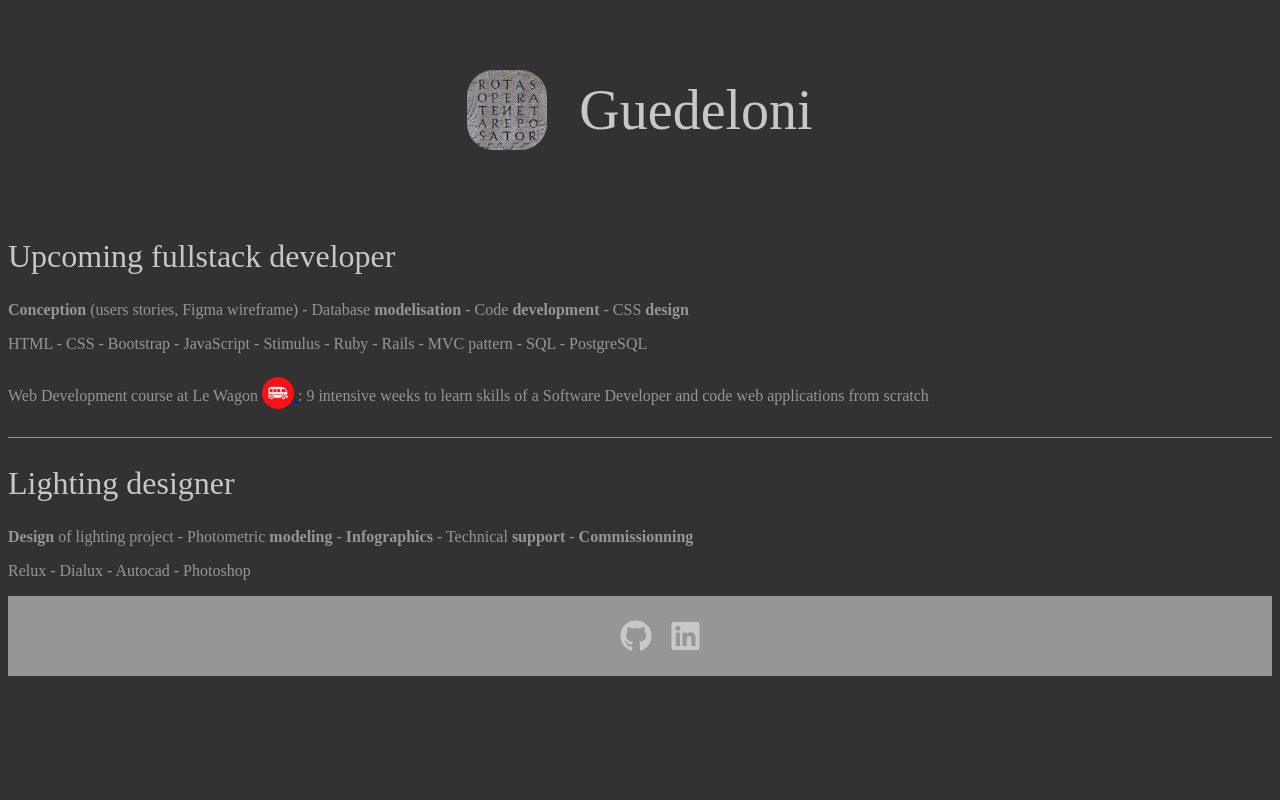
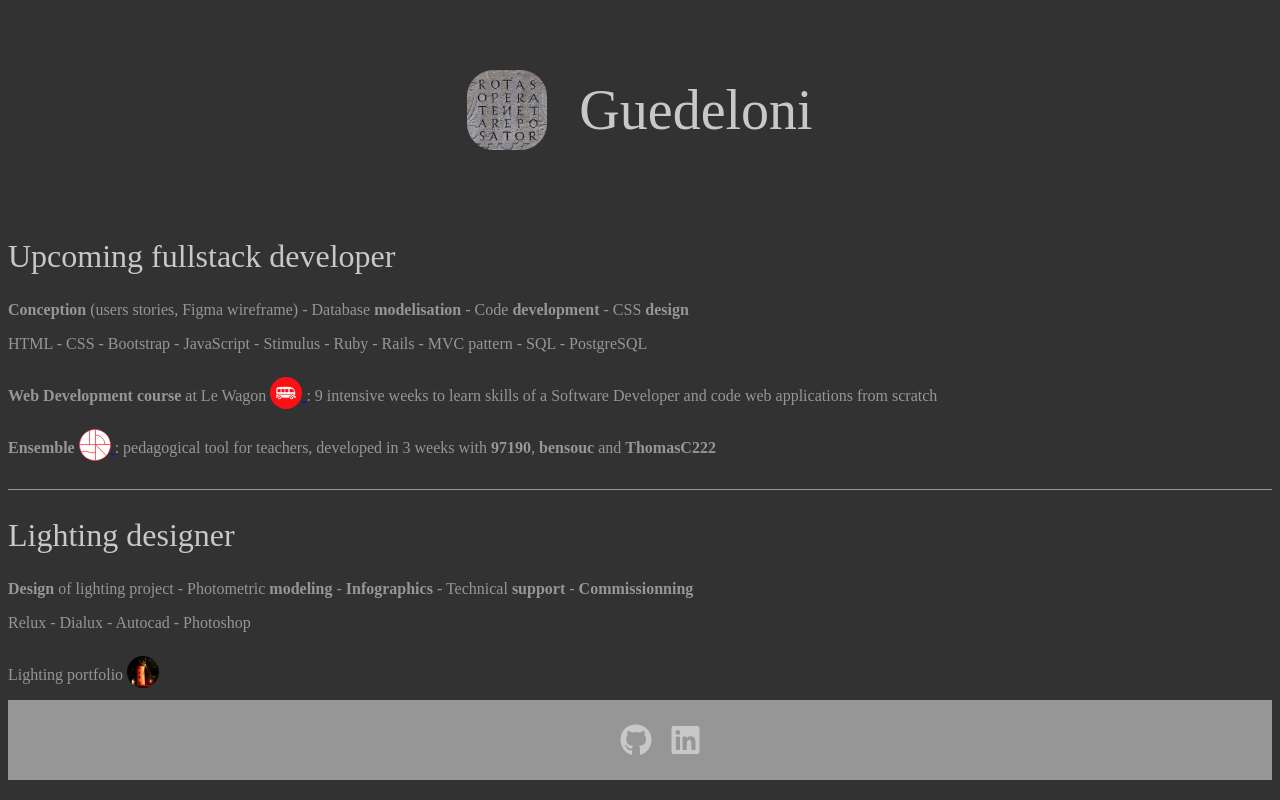
Before and after one commit to Guedeloni/profile-prof, a plain HTML site: page index.html in a window 1280 px wide. Drawn offline with Linux system fonts and the light colour scheme; a web font is replaced by a local one.

Commit message:
Add content

```diff
--- a/index.html
+++ b/index.html
@@ -21,21 +21,35 @@
     <h2>Upcoming fullstack developer</h2>
     <p><strong>Conception</strong> (users stories, Figma wireframe) - Database <strong>modelisation</strong> - Code <strong>development</strong> - CSS <strong>design</strong></p>
     <p>HTML - CSS - Bootstrap - JavaScript - Stimulus - Ruby - Rails - MVC pattern - SQL - PostgreSQL</p>
-    <p>Web Development course at Le Wagon
+    <p><strong>Web Development course</strong> at Le Wagon
       <a target="_blank" href="https://www.lewagon.com/fr">
         <img class="round-button" src="images/Logo_01.png" alt="Le Wagon logo">
       </a>
-      : 9 intensive weeks to learn skills of a Software Developer and code web applications from scratch</p>
+      : 9 intensive weeks to learn skills of a Software Developer and code web applications from scratch
+    </p>
+    <p><strong>Ensemble</strong>
+      <a target="_blank" href="https://www.ensemble.lt/">
+        <img class="round-button" src="images/Ensemble_logo.svg" alt="Ensemble logo">
+      </a>
+      : pedagogical tool for teachers, developed in 3 weeks with
+      <a class="text-links" href="https://github.com/97190">97190</a>,
+      <a class="text-links" href="https://github.com/bensouc">bensouc</a> and
+      <a class="text-links" href="https://github.com/ThomasC222">ThomasC222</a>
+    </p>
   </div>
 
   <div class="card-2">
     <h2>Lighting designer</h2>
     <p><strong>Design</strong> of lighting project - Photometric <strong>modeling</strong> - <strong>Infographics</strong> - Technical <strong>support</strong> - <strong>Commissionning</strong></p>
     <p>Relux - Dialux - Autocad - Photoshop</p>
+    <p>Lighting portfolio
+      <a target="_blank" href="https://view.genial.ly/60759acb00532f0dcf17bc71/guide-portfoliogq">
+        <img class="round-button" src="images/MontagR1.jpg" alt="Illuminated windmills">
+      </a>
+    </p>
   </div>
 
   <div id="footer">
-    <!-- <h3>Suis'z'ici</h3> -->
     <ul class="list-inline">
       <li>
         <a target="_blank" href="https://github.com/Guedeloni" alt="GitHub icon">
--- a/style.css
+++ b/style.css
@@ -10,7 +10,7 @@ body {
 /*********/
 /* Fonts */
 /*********/
-h1, h2, h3, p {
+h1, h2, p {
   font-family: Droid Sans Mono;
   font-weight: 400;
   color: rgb(200,200,200);
@@ -44,9 +44,9 @@ p {
 }
 
 
-/**********/
-/* Button */
-/**********/
+/******************/
+/* Button / Links */
+/******************/
 .round-button {
   width: 2em;
   height: 2em;
@@ -59,6 +59,11 @@ p {
   transition: 0.2s ease-out;
 }
 
+.text-links {
+  text-decoration: none;
+  color: rgb(150,150,150);
+  font-weight: 600;
+}
 
 /*******/
 /* Div */
```
Also changed, not shown: images/Ensemble_logo.svg (added), images/MontagR1.jpg (added).
